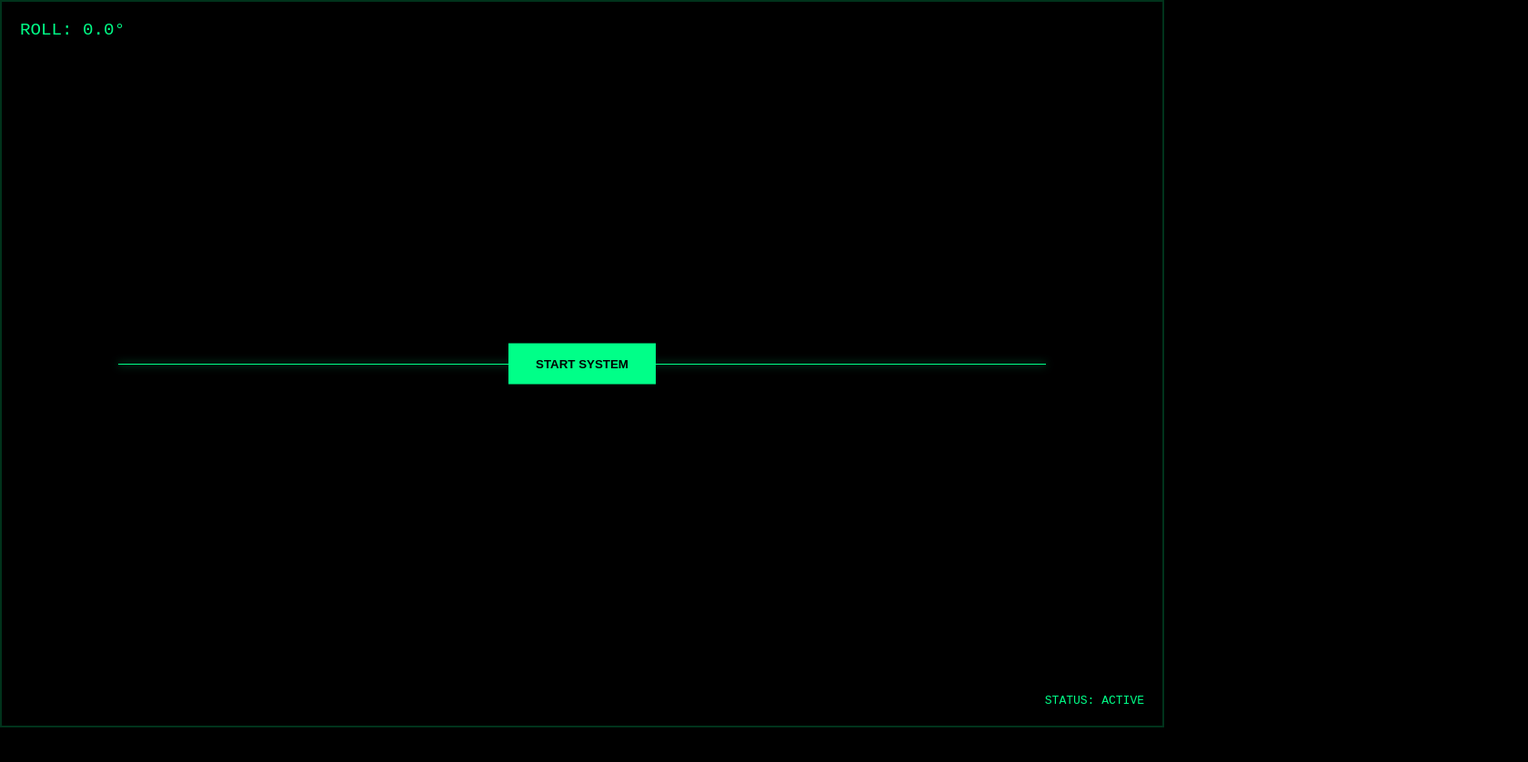
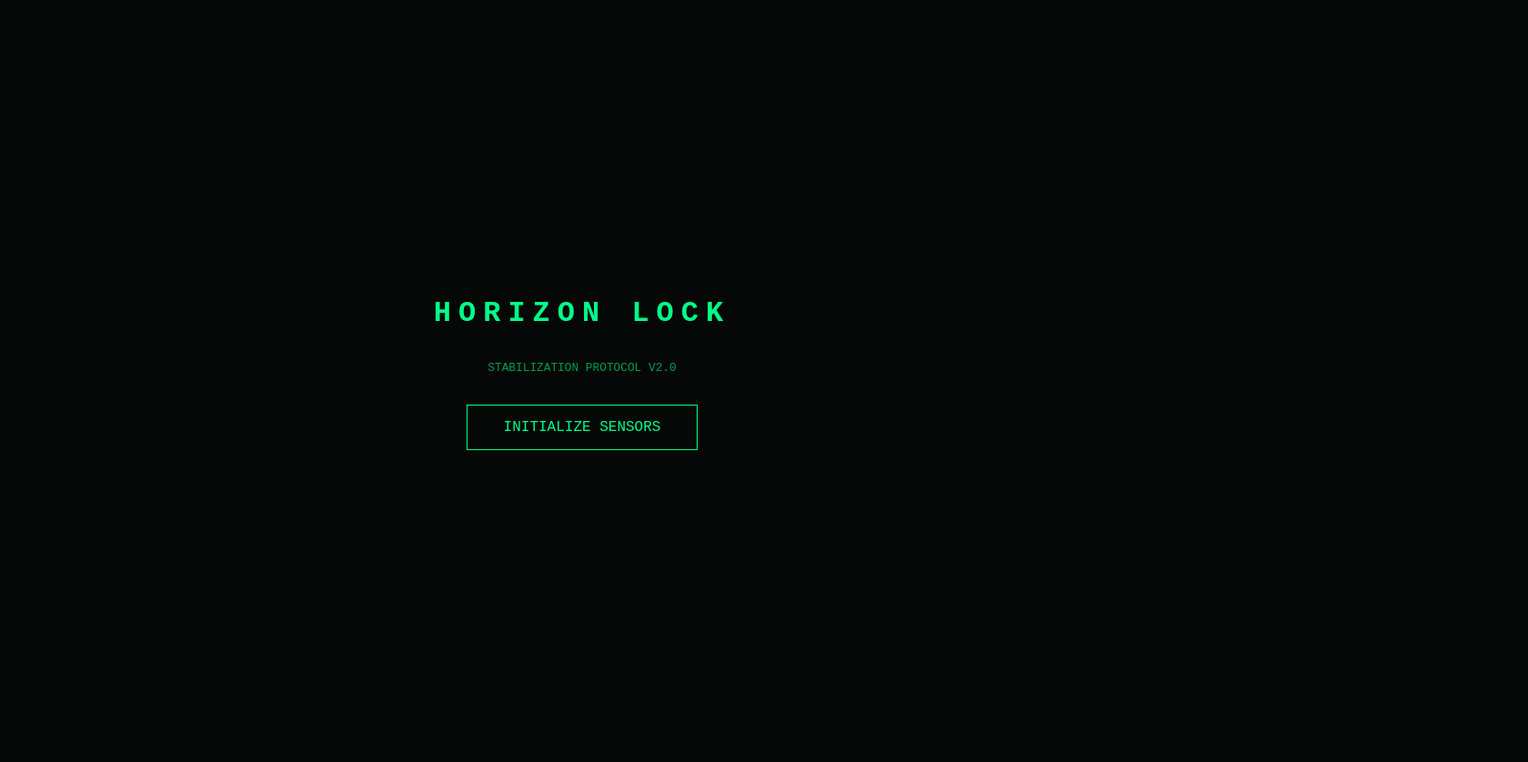
Before and after one commit to Lexi-UwU/Horizon-Lock, a plain HTML site: page index.html in a window 1280 px wide. Shown: the whole page at 91% size, 1680 px wide, since content can reach past the window. After the commit the page ends 800 px from the top, so only its background shows below. Drawn offline with Linux system fonts and the light colour scheme.

Commit message:
Update title and improve styling for V2

```diff
--- a/index.html
+++ b/index.html
@@ -3,15 +3,16 @@
 <head>
   <meta charset="UTF-8">
   <meta name="viewport" content="width=device-width, initial-scale=1.0, maximum-scale=1.0, user-scalable=no">
-  <title>Horizon Lock Lite</title>
+  <title>HORIZON LOCK V2</title>
   <style>
-    body { margin: 0; background: #000; color: #00ff88; font-family: monospace; overflow: hidden; }
+    :root { --neon: #00ff88; --bg: #050806; }
+    body { margin: 0; background: var(--bg); color: var(--neon); font-family: 'Courier New', monospace; overflow: hidden; height: 100vh; }
 
-    /* The Camera Container */
-    #container {
+    #viewfinder {
       position: relative;
       width: 100vw;
       height: 100vh;
+      overflow: hidden;
       display: flex;
       align-items: center;
       justify-content: center;
@@ -19,86 +20,148 @@
 
     video {
       position: absolute;
-      min-width: 130%; /* Oversized so edges don't show when rotating */
+      /* Over-scale to 1.3x to prevent black edges during rotation */
+      min-width: 130%;
       min-height: 130%;
       object-fit: cover;
-      transition: transform 0.1s linear;
+      pointer-events: none;
     }
 
-    /* HUD Overlay */
-    #hud {
+    /* HUD elements */
+    #hud-layer {
       position: absolute;
       inset: 0;
-      border: 2px solid rgba(0, 255, 136, 0.2);
-      pointer-events: none;
+      z-index: 10;
       display: flex;
       flex-direction: column;
       justify-content: space-between;
-      padding: 20px;
-      z-index: 10;
+      padding: 30px;
+      pointer-events: none;
+      box-sizing: border-box;
     }
 
-    .horizon-wire {
+    .horizon-line {
       position: absolute;
-      top: 50%; left: 10%; right: 10%;
+      top: 50%; left: 15%; right: 15%;
       height: 1px;
-      background: #00ff88;
-      box-shadow: 0 0 10px #00ff88;
+      background: var(--neon);
+      box-shadow: 0 0 15px var(--neon);
+      opacity: 0.6;
     }
 
-    #stats { font-size: 1.2rem; text-shadow: 0 0 5px #000; }
-    #btn-init {
-      position: absolute; z-index: 20;
-      padding: 15px 30px; background: #00ff88; border: none;
-      font-weight: bold; cursor: pointer; top: 50%; left: 50%;
+    .crosshair {
+      position: absolute;
+      top: 50%; left: 50%;
+      width: 20px; height: 20px;
       transform: translate(-50%, -50%);
+      border: 1px solid var(--neon);
+      border-radius: 50%;
     }
+
+    #readout { font-size: 0.9rem; letter-spacing: 2px; text-shadow: 0 0 5px #000; }
+
+    #overlay {
+      position: fixed; inset: 0;
+      background: var(--bg);
+      z-index: 100;
+      display: flex; flex-direction: column;
+      align-items: center; justify-content: center;
+      text-align: center;
+    }
+
+    button {
+      background: transparent; border: 1px solid var(--neon);
+      color: var(--neon); padding: 15px 40px;
+      font-family: inherit; cursor: pointer;
+      font-size: 1rem; margin-top: 20px;
+      transition: all 0.3s;
+    }
+    button:hover { background: rgba(0, 255, 136, 0.1); box-shadow: 0 0 20px var(--neon); }
   </style>
 </head>
 <body>
 
-  <button id="btn-init">START SYSTEM</button>
+  <div id="overlay">
+    <h1 style="letter-spacing: 8px;">HORIZON LOCK</h1>
+    <p style="opacity: 0.6; font-size: 0.8rem;">STABILIZATION PROTOCOL V2.0</p>
+    <button id="btn-start">INITIALIZE SENSORS</button>
+  </div>
 
-  <div id="container">
+  <div id="viewfinder">
     <video id="v" autoplay playsinline muted></video>
-    <div id="hud">
-      <div id="stats">ROLL: 0.0°</div>
-      <div class="horizon-wire"></div>
-      <div style="text-align: right;">STATUS: ACTIVE</div>
+
+    <div id="hud-layer">
+      <div id="readout">ROLL: 0.0°</div>
+      <div class="horizon-line"></div>
+      <div class="crosshair"></div>
+      <div style="text-align: right; font-size: 0.7rem;">GYRO: ACTIVE</div>
     </div>
   </div>
 
   <script>
     const v = document.getElementById('v');
-    const stats = document.getElementById('stats');
-    const btn = document.getElementById('btn-init');
+    const readout = document.getElementById('readout');
+    const overlay = document.getElementById('overlay');
+    const btn = document.getElementById('btn-start');
 
-    async function start() {
-      btn.style.display = 'none';
+    let targetRoll = 0;
+    let currentRoll = 0;
 
-      // 1. Setup Camera
+    // --- CALIBRATION SETTINGS ---
+    const SMOOTHING = 0.12;    // Lower = smoother/slower (0.05 to 0.2)
+    const SENSITIVITY = 1.0;   // 1.0 is 1:1 movement. Adjust if it feels "too strong"
+
+    async function init() {
+      try {
+        // 1. Camera Request
         const stream = await navigator.mediaDevices.getUserMedia({
-        video: { facingMode: 'environment' }
+          video: { facingMode: 'environment', width: { ideal: 1920 } }
         });
         v.srcObject = stream;
 
-      // 2. Request Orientation Permission (Required for iOS)
+        // 2. iOS Permission Request
         if (typeof DeviceOrientationEvent.requestPermission === 'function') {
-        await DeviceOrientationEvent.requestPermission();
+          const permission = await DeviceOrientationEvent.requestPermission();
+          if (permission !== 'granted') return alert("Sensor access denied");
         }
 
-      // 3. Listen for tilt
+        overlay.style.display = 'none';
+
+        // 3. Sensor Listener
         window.addEventListener('deviceorientation', (e) => {
-        // We negate e.gamma to counter-rotate against the phone's movement
-        const roll = -(e.gamma || 0);
+          const isLandscape = Math.abs(window.orientation) === 90;
+          let raw;
 
-        // Apply rotation + slight zoom to hide black corners
-        v.style.transform = `rotate(${roll}deg) scale(1.4)`;
-        stats.innerText = `ROLL: ${roll.toFixed(1)}°`;
-      });
+          if (isLandscape) {
+            // In landscape, beta is our roll axis
+            raw = (window.orientation === 90) ? e.beta : -e.beta;
+          } else {
+            // In portrait, gamma is our roll axis
+            raw = -e.gamma;
           }
 
-    btn.onclick = start;
+          targetRoll = raw * SENSITIVITY;
+        });
+
+        // 4. Smooth Animation Loop
+        function animate() {
+          // Lerp formula: Current + (Target - Current) * Factor
+          currentRoll += (targetRoll - currentRoll) * SMOOTHING;
+
+          // Apply rotation. translate(-50%, -50%) keeps it centered
+          v.style.transform = `rotate(${currentRoll}deg) scale(1.3)`;
+
+          readout.innerText = `ROLL: ${currentRoll.toFixed(1)}°`;
+          requestAnimationFrame(animate);
+        }
+        animate();
+
+      } catch (err) {
+        alert("Error: " + err.message);
+      }
+    }
+
+    btn.onclick = init;
   </script>
 </body>
 </html>
```
Lines whose indentation alone changed are shown as unchanged.
